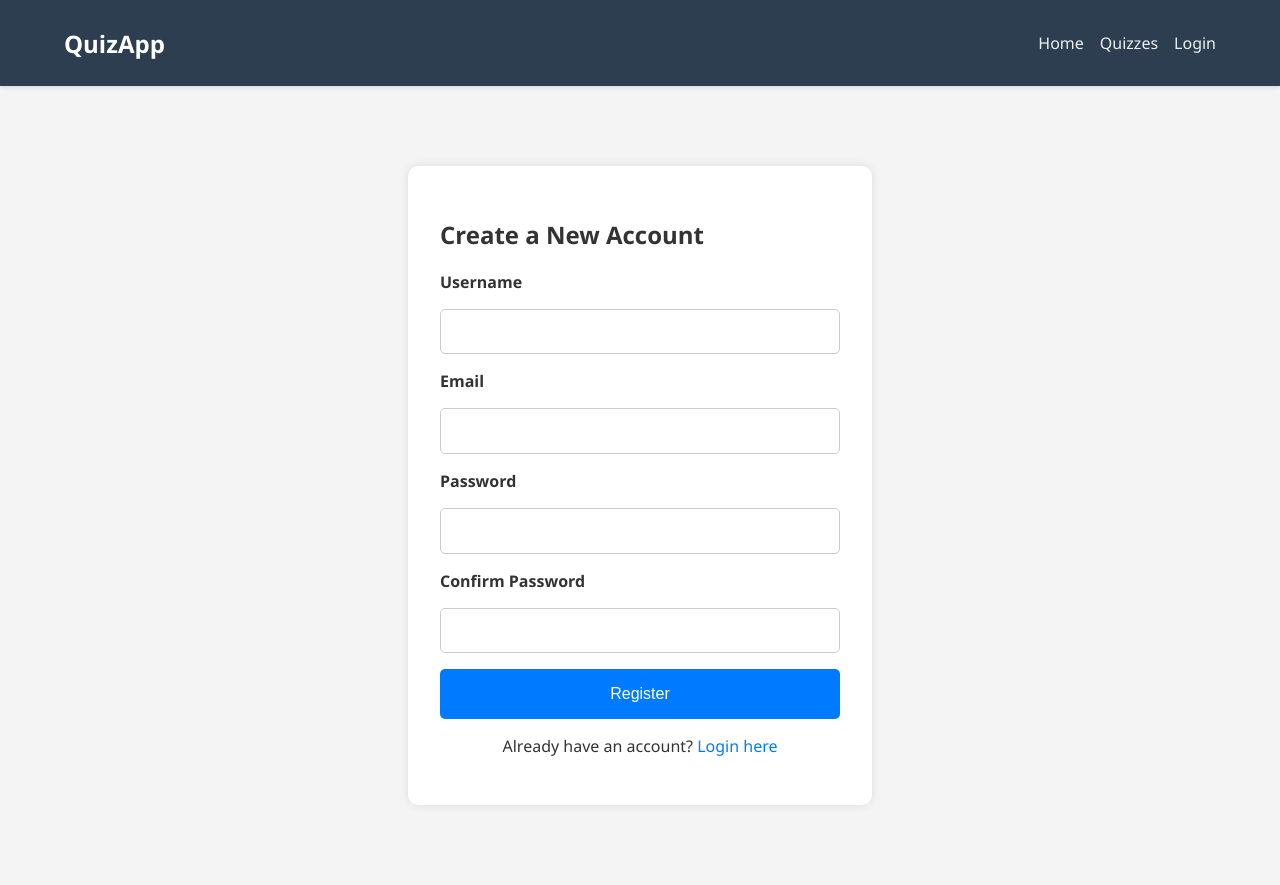
After one commit to ashishkekan/QuizBash, a Django app: template quiz/templates/quiz/register.html in a window 1280 px wide. The commit adds this page. Run offline with Django 3.2, Linux system fonts and the light colour scheme; the template is opened without the code that fills it, so the values that code supplies are empty.

Commit message:
Added sub pages of the quiz and proper design

```diff
--- /dev/null
+++ b/quiz/static/css/style.css
@@ -0,0 +1,161 @@
+/* General Reset */
+body {
+    margin: 0;
+    font-family: 'Segoe UI', Tahoma, Geneva, Verdana, sans-serif;
+    background-color: #f4f4f4;
+    color: #333;
+}
+
+/* Navbar */
+.navbar {
+    background-color: #2c3e50;
+    padding: 1rem 0;
+    color: #fff;
+    box-shadow: 0 2px 4px rgba(0,0,0,0.1);
+}
+
+.navbar .container {
+    width: 90%;
+    margin: 0 auto;
+    display: flex;
+    justify-content: space-between;
+    align-items: center;
+}
+
+.navbar .logo {
+    font-size: 1.5rem;
+    font-weight: bold;
+    color: #fff;
+    text-decoration: none;
+}
+
+.nav-links {
+    list-style: none;
+    display: flex;
+    gap: 1rem;
+}
+
+.nav-links li a {
+    color: #ecf0f1;
+    text-decoration: none;
+    font-weight: 500;
+    transition: color 0.2s ease-in-out;
+}
+
+.nav-links li a:hover {
+    color: #1abc9c;
+}
+
+/* Main content */
+.content {
+    padding: 2rem;
+    max-width: 1000px;
+    margin: auto;
+}
+
+.quiz-result-container {
+    max-width: 600px;
+    margin: 2rem auto;
+    background: #f9f9f9;
+    padding: 2rem;
+    border-radius: 10px;
+    text-align: center;
+    box-shadow: 0 0 10px rgba(0,0,0,0.1);
+}
+
+.quiz-result-container .btn {
+    display: inline-block;
+    margin-top: 1rem;
+    padding: 0.5rem 1rem;
+    background-color: #007bff;
+    color: white;
+    text-decoration: none;
+    border-radius: 5px;
+}
+
+.quiz-result-container .btn:hover {
+    background-color: #0056b3;
+}
+
+.main-content {
+    padding: 2rem;
+}
+
+.home-container {
+    text-align: center;
+    max-width: 600px;
+    margin: 3rem auto;
+    background: white;
+    padding: 2rem;
+    border-radius: 10px;
+    box-shadow: 0 0 10px rgba(0, 0, 0, 0.1);
+}
+
+.btn-primary {
+    background-color: #007bff;
+    border: none;
+    padding: 0.5rem 1.2rem;
+    color: white;
+    border-radius: 5px;
+    font-size: 1rem;
+    cursor: pointer;
+    text-decoration: none;
+}
+
+.btn-primary:hover {
+    background-color: #0069d9;
+}
+
+.auth-container {
+    max-width: 400px;
+    margin: 3rem auto;
+    padding: 2rem;
+    background: white;
+    border-radius: 10px;
+    box-shadow: 0 0 10px rgba(0, 0, 0, 0.1);
+}
+
+.auth-form {
+    display: flex;
+    flex-direction: column;
+    gap: 1rem;
+}
+
+.auth-form label {
+    font-weight: bold;
+}
+
+.auth-form input {
+    padding: 0.8rem;
+    border: 1px solid #ccc;
+    border-radius: 5px;
+    font-size: 1rem;
+}
+
+.auth-form button {
+    padding: 1rem;
+    background-color: #007bff;
+    border: none;
+    border-radius: 5px;
+    color: white;
+    cursor: pointer;
+    font-size: 1rem;
+}
+
+.auth-form button:hover {
+    background-color: #0069d9;
+}
+
+.auth-container p {
+    text-align: center;
+    margin-top: 1rem;
+}
+
+.auth-container p a {
+    color: #007bff;
+    text-decoration: none;
+}
+
+.auth-container p a:hover {
+    text-decoration: underline;
+}
--- /dev/null
+++ b/quiz/templates/quiz/base.html
@@ -0,0 +1,30 @@
+{% load static %}
+<!DOCTYPE html>
+<html lang="en">
+<head>
+    <meta charset="UTF-8">
+    <title>{% block title %}Quiz App{% endblock %}</title>
+    <link rel="stylesheet" href="{% static 'css/style.css' %}">
+</head>
+<body>
+    <nav class="navbar">
+        <div class="container">
+            <a href="{% url 'home' %}" class="logo">QuizApp</a>
+            <ul class="nav-links">
+                <li><a href="{% url 'home' %}">Home</a></li>
+                <li><a href="{% url 'quiz_list' %}">Quizzes</a></li>
+                {% if user.is_authenticated %}
+                    <li><a href="{% url 'logout' %}">Logout</a></li>
+                {% else %}
+                    <li><a href="{% url 'login' %}">Login</a></li>
+                {% endif %}
+            </ul>
+        </div>
+    </nav>
+
+    <main class="content">
+        {% block content %}
+        {% endblock %}
+    </main>
+</body>
+</html>
--- /dev/null
+++ b/quiz/templates/quiz/register.html
@@ -0,0 +1,27 @@
+{% extends "base.html" %}
+
+{% block title %}Register - Quiz App{% endblock %}
+
+{% block content %}
+<div class="auth-container">
+    <h2>Create a New Account</h2>
+    <form method="POST" class="auth-form">
+        {% csrf_token %}
+
+        <label for="username">Username</label>
+        <input type="text" name="username" id="username" required>
+
+        <label for="email">Email</label>
+        <input type="email" name="email" id="email" required>
+
+        <label for="password">Password</label>
+        <input type="password" name="password" id="password" required>
+
+        <label for="password_confirm">Confirm Password</label>
+        <input type="password" name="password_confirm" id="password_confirm" required>
+
+        <button type="submit">Register</button>
+    </form>
+    <p>Already have an account? <a href="{% url 'login' %}">Login here</a></p>
+</div>
+{% endblock %}
--- a/quiz/urls.py
+++ b/quiz/urls.py
@@ -3,6 +3,9 @@ from django.urls import path
 from . import views
 
 urlpatterns = [
+    path("register/", views.register, name="register"),
+    path("login/", views.user_login, name="login"),
+    path("home/", views.home, name="home"),
     path("", views.quiz_list, name="quiz_list"),
     path("<int:quiz_id>/", views.take_quiz, name="take_quiz"),
 ]
```
Also changed, not shown: quiz/forms.py (+9 -4 lines), quiz/templates/quiz/home.html (added, +12 -0 lines), quiz/templates/quiz/login.html (added, +21 -0 lines), quiz/templates/quiz/quiz_list.html (+8 -0 lines), quiz/templates/quiz/result.html (+11 -3 lines), quiz/templates/quiz/take_quiz.html (+18 -5 lines), quiz/views.py (+43 -3 lines).
